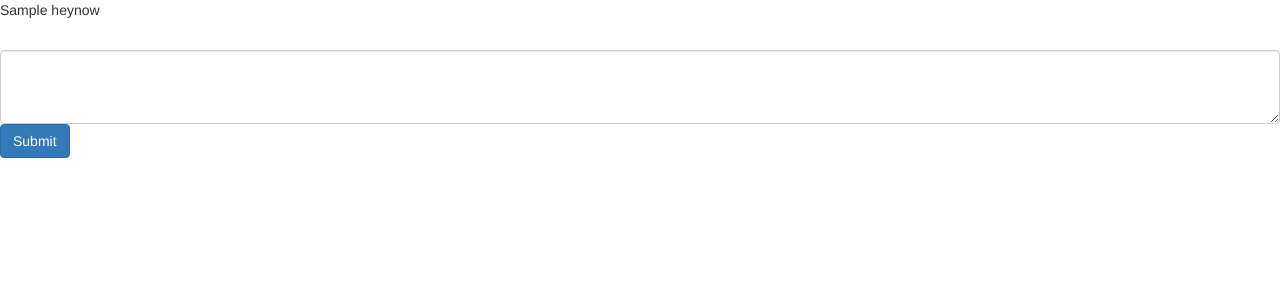
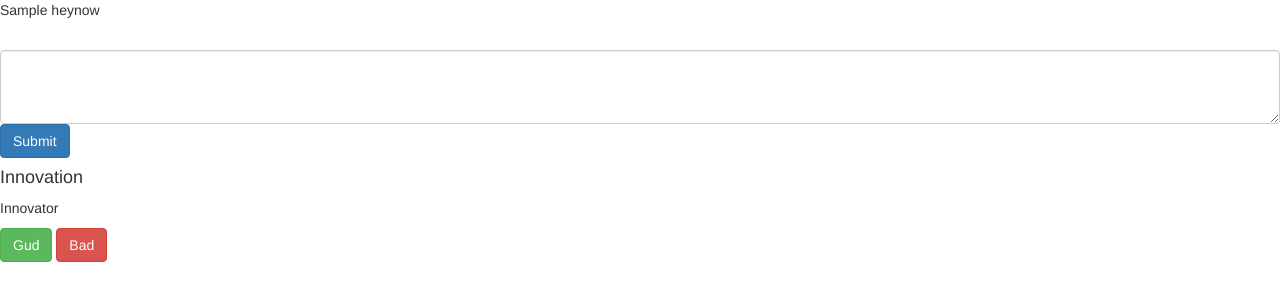
Before and after one commit to TvHeadStatic/TdA25-GF-ping.9999, a Flask app: template app/templates/home.html in a window 1280 px wide. Shown: the top 301 px of the page. Run offline with Flask 3, Linux system fonts and the light colour scheme; the template is opened without the code that fills it: most values are stand-ins (such as "Sample title", 1, 10 or a date in 2020); some libraries are stand-ins or nearby versions.

Commit message:
Designing card for voting

```diff
--- a/app/templates/home.html
+++ b/app/templates/home.html
@@ -27,6 +27,25 @@
         </button>
 
     </div>
+    <div class="card">
+        <div class="card-body">
+            <h4 class="card-title">Innovation</h4>
+            <p class="card-text">Innovator</p>
+            <button
+                type="button"
+                class="btn btn-success"
+            >
+                Gud
+            </button>
+            <button
+                type="button"
+                class="btn btn-danger"
+            >
+                Bad
+            </button>
+
+        </div>
+    </div>
 
 
 </body>
```
